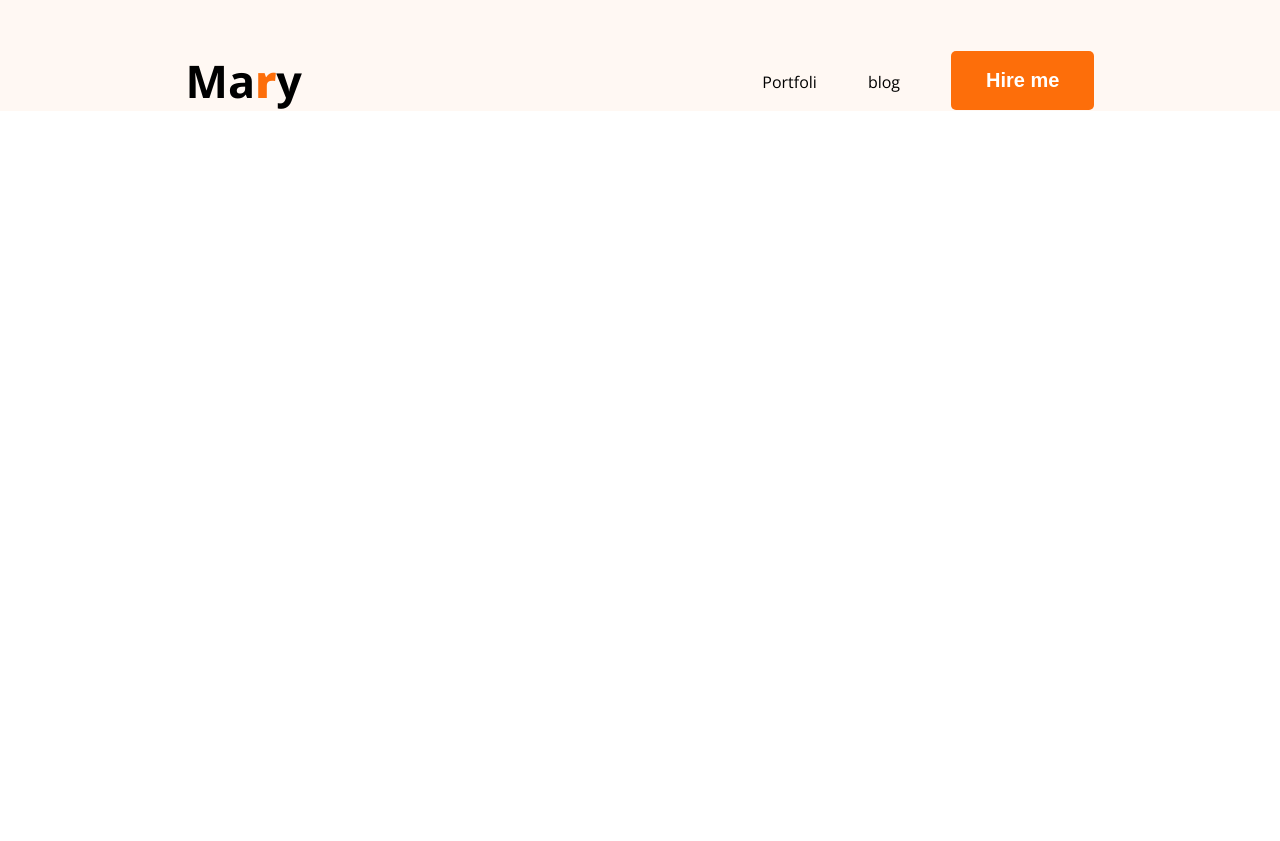
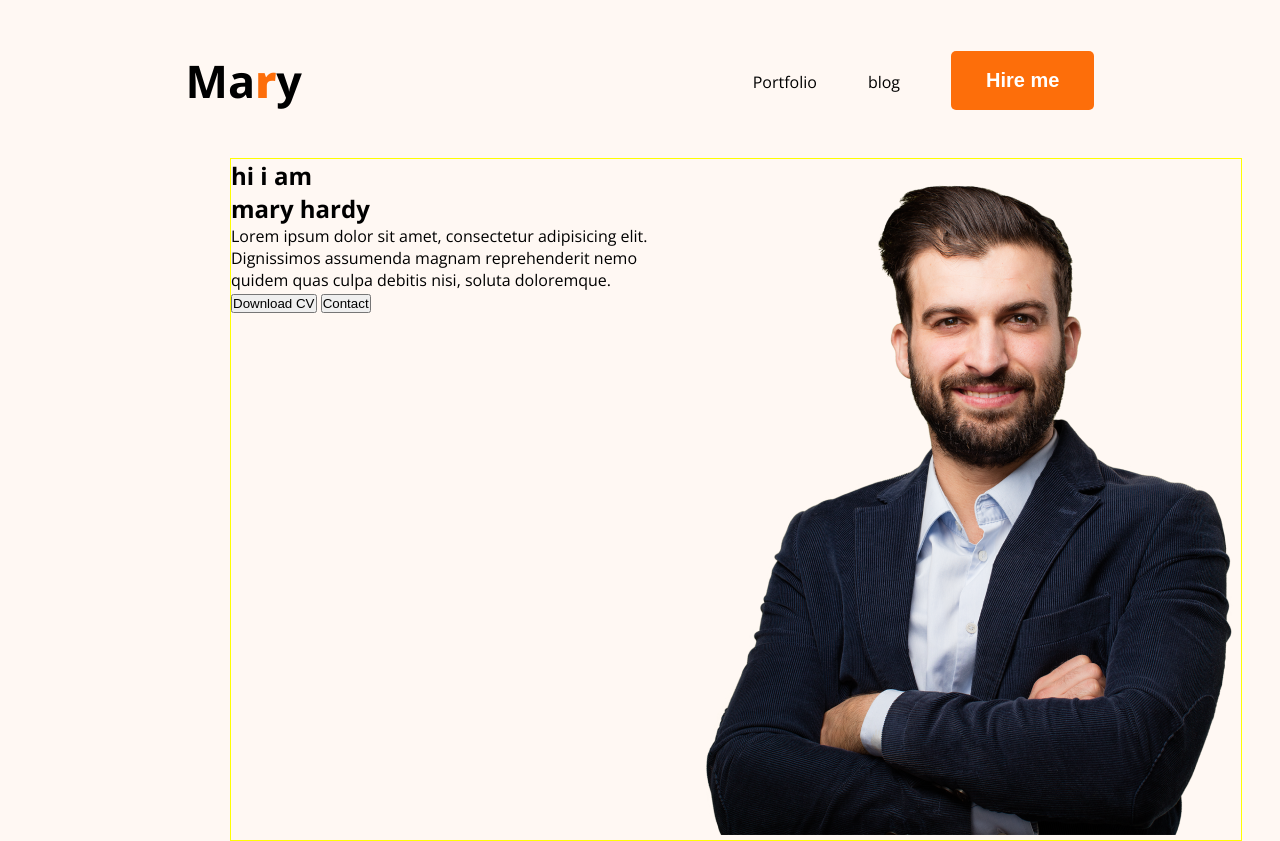
Before and after one commit to atikuzzamanfahim/My-Portfolio, a plain HTML site: page index.html in a window 1280 px wide. Before the commit the page ends 800 px from the top, so only its background shows below. Drawn offline with nearby package versions, Linux system fonts and the light colour scheme.

Commit message:
design navbar and style according to design

```diff
--- a/index.html
+++ b/index.html
@@ -16,11 +16,25 @@
                 <h2>Ma<span class="color-orange">r</span>y</h2>
             </div>
             <ul class="menu">
-                <li><a href=""></a>Portfoli</li>
+                <li><a href=""></a>Portfolio</li>
                 <li><a href=""></a>blog</li>
                 <li><button class="btn">Hire me</button></li>
             </ul>
         </nav>
+        <section id="banner">
+            <div class="banner-content">
+                <h2>hi i am</h2>
+                <h2>mary hardy</h2>
+                <p>Lorem ipsum dolor sit amet, consectetur adipisicing elit. Dignissimos assumenda magnam reprehenderit nemo quidem quas culpa debitis nisi, soluta doloremque.</p>
+                <div>
+                    <button>Download CV</button>
+                    <button>Contact</button>
+                </div>
+            </div>
+            <div class="banner-image">
+                <img src="images/hardy.png" alt="atik uzzaman fahim picture">
+            </div>
+        </section>
     </header>
 </body>
 </html>
--- a/style/portfolio.css
+++ b/style/portfolio.css
@@ -55,3 +55,9 @@ nav .menu a{
     color: #474747;
     text-decoration: none;
 }
+#banner
+{
+    border: 1px solid yellow;
+    margin:47px 38px 0 230px;
+    display: flex;
+}
```
